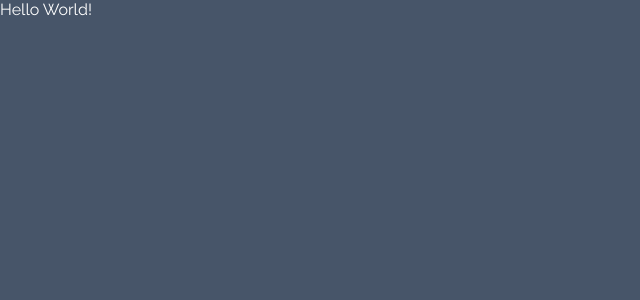
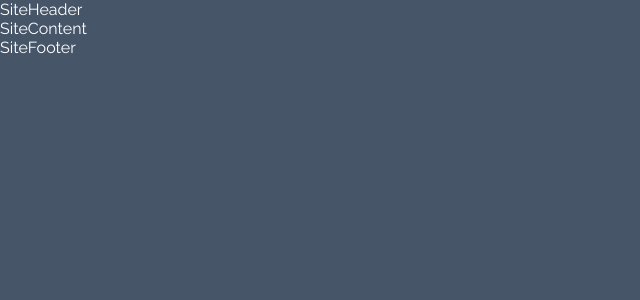
Before and after one commit to surajbera/theme-toggle-app, a React (Create React App) app: page / in a window 1280 px wide. Shown: the top 300 px of the page, without its empty margins (0-640 px from the left). Built offline with nearby package versions, Linux system fonts and the light colour scheme.

Commit message:
added required components

```diff
--- a/src/App.js
+++ b/src/App.js
@@ -1,5 +1,16 @@
+/* components */
+import SiteContent from './components/site-content.jsx/SiteContent'
+import SiteFooter from './components/site-footer/SiteFooter'
+import SiteHeader from './components/site-header/SiteHeader'
+
 function App() {
-	return <div className='App flex-wrapper'>Hello World!</div>
+	return (
+		<div className='App flex-wrapper'>
+			<SiteHeader />
+			<SiteContent />
+			<SiteFooter />
+		</div>
+	)
 }
 
 export default App
--- /dev/null
+++ b/src/components/site-content.jsx/SiteContent.jsx
@@ -0,0 +1,8 @@
+/* styles */
+import './SiteContent.css'
+
+const SiteContent = () => {
+	return <div>SiteContent</div>
+}
+
+export default SiteContent
--- /dev/null
+++ b/src/components/site-footer/SiteFooter.jsx
@@ -0,0 +1,8 @@
+/* styles */
+import './SiteFooter.css'
+
+const SiteFooter = () => {
+	return <div>SiteFooter</div>
+}
+
+export default SiteFooter
--- /dev/null
+++ b/src/components/site-header/SiteHeader.jsx
@@ -0,0 +1,8 @@
+/* styles */
+import './SiteHeader.css'
+
+const SiteHeader = () => {
+	return <div>SiteHeader</div>
+}
+
+export default SiteHeader
```
Also changed, not shown: src/components/site-content.jsx/SiteContent.css (added), src/components/site-footer/SiteFooter.css (added), src/components/site-header/SiteHeader.css (added).
